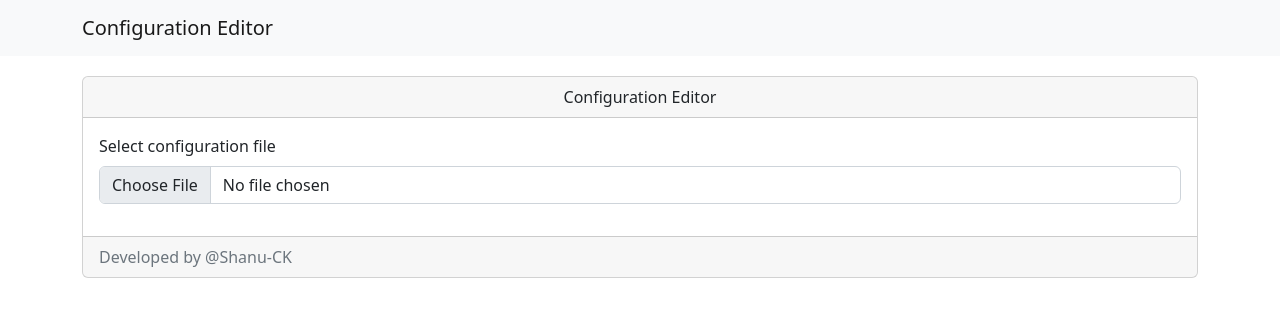
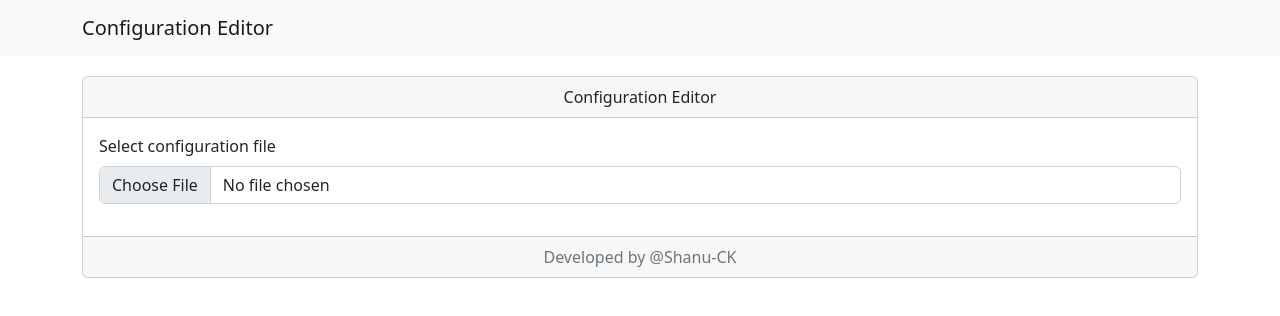
Before and after one commit to shanu-ck/Configuration-Editor, a React (Create React App) app: page / in a window 1280 px wide. Shown: the top 316 px of the page. Built offline with nearby package versions, Linux system fonts and the light colour scheme.

Commit message:
text center the footer
Signed-off-by: shanu-ck <shanu.dey@cloudkaptan.com>

```diff
--- a/src/components/FormComponent.js
+++ b/src/components/FormComponent.js
@@ -84,7 +84,7 @@ export default function FormComponent() {
                             </>
                         )}
                     </Card.Body>
-                    <Card.Footer className="text-muted">
+                    <Card.Footer className="text-muted text-center">
                         Developed by @Shanu-CK
                     </Card.Footer>
                 </Card>
```
